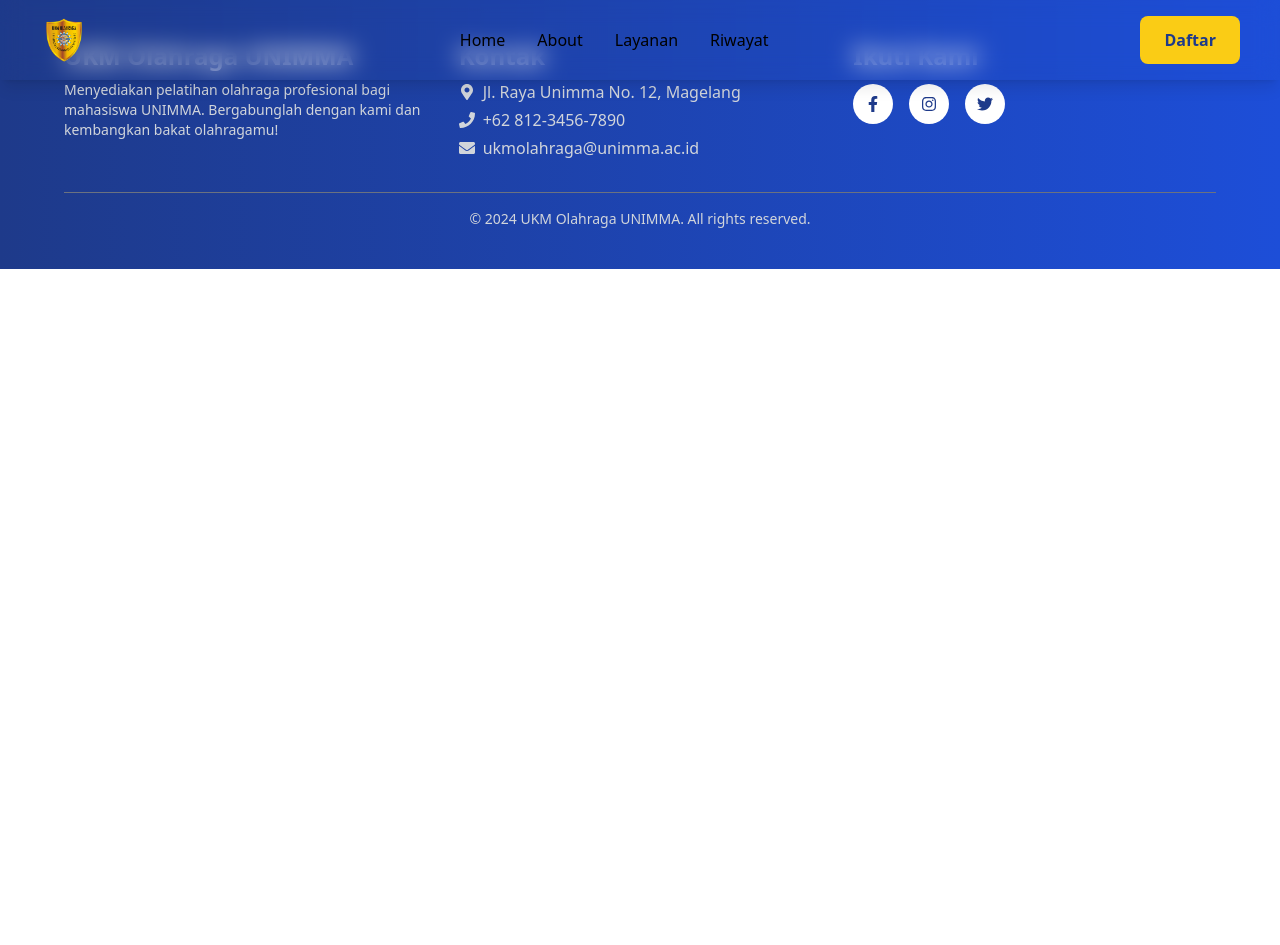
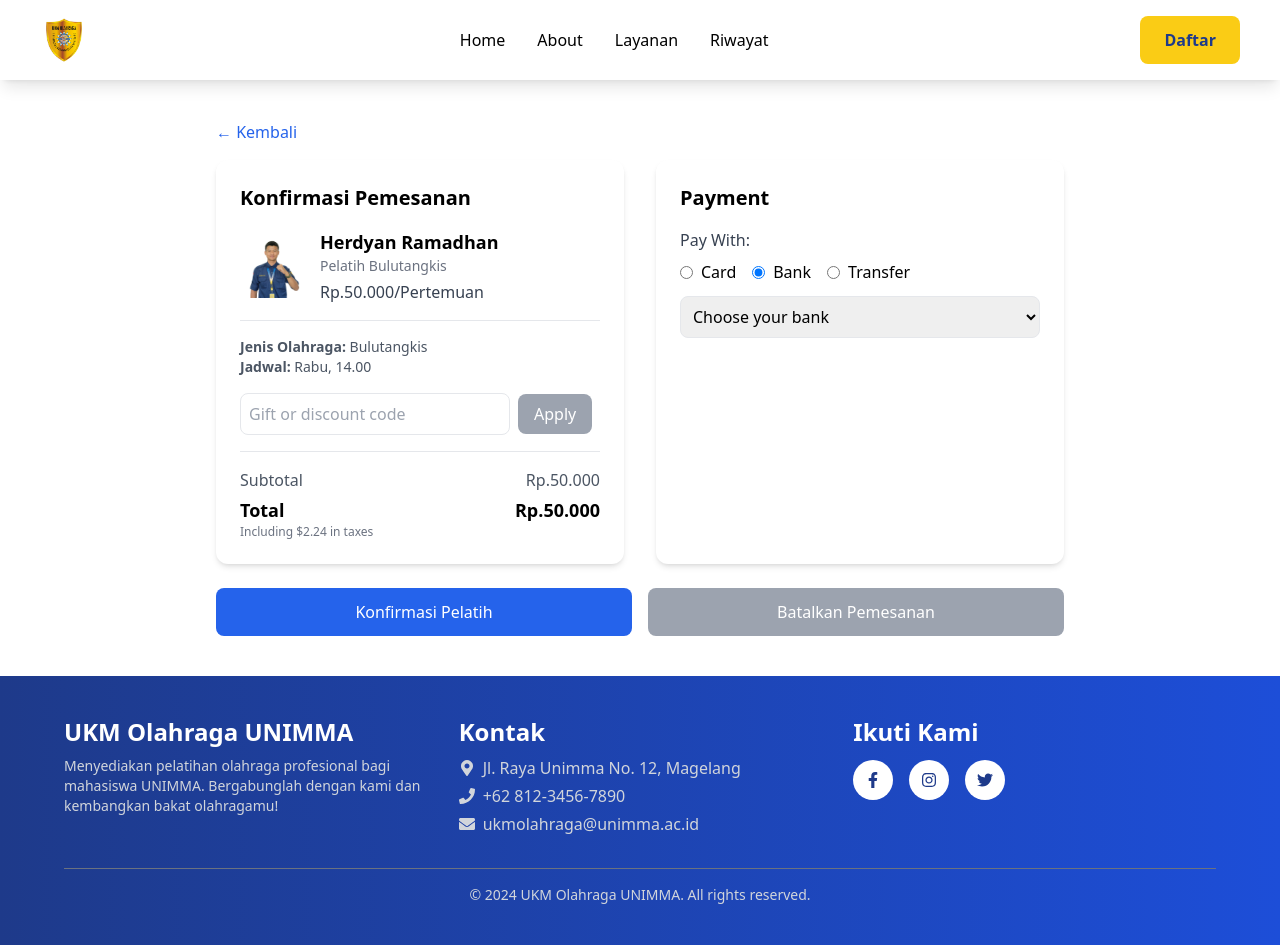
Before and after one commit to zidanfarhan23333333/RecomdasiUKM, a React (Vite) app: page /pembayaran/1 in a window 1280 px wide. Before the commit the page ends 800 px from the top, so only its background shows below. Built offline with nearby package versions, Linux system fonts and the light colour scheme.

Commit message:
menambahkan pages

```diff
--- a/src/App.jsx
+++ b/src/App.jsx
@@ -6,6 +6,8 @@
 import Tentang from "./pages/Tentang";
 import About from "./pages/About";
 import Layanan from "./pages/Layanan";
+import DetailPelatih from "./components/DetailPelatih";
+import Pembayaran from "./components/Pembayaran";
 
 function App() {
   return (
@@ -16,6 +18,8 @@
         <Route path="/tentang" element={<Tentang />} />
         <Route path="/about" element={<About />} />
         <Route path="/layanan" element={<Layanan />} />
+        <Route path="pelatih/:id" element={<DetailPelatih />} />
+        <Route path="pembayaran/:id" element={<Pembayaran />} />
       </Routes>
       <Footer />
     </Router>
--- /dev/null
+++ b/src/components/DetailPelatih.jsx
@@ -0,0 +1,143 @@
+import React from "react";
+import { useParams, useNavigate } from "react-router-dom";
+import Futsal from "../assets/futsal.png";
+import Bulutangkis from "../assets/bulutangkis.png";
+import Taekwondo from "../assets/tkd.png";
+import Prabu from "../assets/prabu.png";
+import Zulham from "../assets/zulham.png";
+import Rama from "../assets/rama.png";
+import Riza from "../assets/riza.png";
+
+const coaches = [
+  {
+    name: "Prabu Fauzan",
+    division: "Taekwondo",
+    experience: "3-4 Tahun",
+    achievement: "Medali Emas UGM CUP",
+    price: "10000,00",
+    time: "Rabu 14:00",
+    image: Prabu,
+    logo: Taekwondo,
+  },
+  {
+    name: "Riza Putri Anggraini",
+    division: "Taekwondo",
+    experience: "3-4 Tahun",
+    achievement: "Medali Perak UGM CUP",
+    price: "10000,00",
+    time: "Rabu 14:00",
+    image: Riza,
+    logo: Taekwondo,
+  },
+  {
+    name: "Zulham Maulana",
+    division: "Futsal",
+    experience: "3-4 Tahun",
+    achievement: "Medali Emas UGM CUP",
+    price: "10000,00",
+    time: "Rabu 14:00",
+    image: Zulham,
+    logo: Futsal,
+  },
+  {
+    name: "Herdyan Rama",
+    division: "Bulutangkis",
+    experience: "3-4 Tahun",
+    achievement: "Medali Emas UGM CUP",
+    price: "10000,00",
+    time: "Rabu 14:00",
+    image: Rama,
+    logo: Bulutangkis,
+  },
+];
+
+const DetailPelatih = () => {
+  const { id } = useParams();
+  const navigate = useNavigate();
+  const coach = coaches[id];
+
+  if (!coach) {
+    return <p className="text-center text-red-600">Pelatih tidak ditemukan</p>;
+  }
+
+  return (
+    <section className="py-16 px-4 max-w-3xl mx-auto mt-20">
+      <button className="text-blue-500 mb-4" onClick={() => navigate(-1)}>
+        &larr; Kembali
+      </button>
+      <div className="relative bg-white p-8 rounded-xl shadow-lg text-center">
+        {/* Foto Pelatih */}
+        <div className="relative w-36 h-36 mx-auto border-4 border-gray-300 shadow-lg rounded-xl overflow-hidden">
+          <img
+            src={coach.image}
+            alt={coach.name}
+            className="w-full h-full object-cover"
+          />
+        </div>
+
+        {/* Logo Divisi */}
+        <div className="absolute left-1/2 transform -translate-x-1/2 -top-10 w-20 h-20 bg-white p-2 rounded-full border-2 border-gray-300 shadow">
+          <img
+            src={coach.logo}
+            alt={coach.division}
+            className="w-full h-full object-contain"
+          />
+        </div>
+
+        {/* Informasi Pelatih */}
+        <h2 className="text-2xl font-bold mt-4">{coach.name}</h2>
+        <p className="text-gray-500">Pelatih {coach.division}</p>
+
+        {/* Detail Informasi */}
+        <div className="grid grid-cols-2 gap-6 mt-4 text-sm">
+          <div>
+            <p className="text-gray-500">Pengalaman</p>
+            <p className="text-blue-500 font-semibold">{coach.experience}</p>
+          </div>
+          <div>
+            <p className="text-gray-500">Prestasi</p>
+            <p className="text-blue-500 font-semibold">{coach.achievement}</p>
+          </div>
+          <div>
+            <p className="text-gray-500">Biaya</p>
+            <p className="text-green-500 font-semibold">● {coach.price}</p>
+          </div>
+          <div>
+            <p className="text-gray-500">Waktu</p>
+            <p className="text-green-500 font-semibold">● {coach.time}</p>
+          </div>
+        </div>
+
+        {/* Rating */}
+        <div className="mt-4 flex justify-center items-center gap-1 text-yellow-400">
+          <span>⭐</span>
+          <span>⭐</span>
+          <span>⭐</span>
+          <span>⭐</span>
+          <p className="text-gray-500">4.0</p>
+        </div>
+
+        {/* Deskripsi */}
+        <div className="mt-6 text-gray-700 text-sm leading-relaxed">
+          <p>
+            Pelatih {coach.division} adalah individu yang memiliki keahlian
+            dalam melatih atlet untuk menguasai teknik, strategi, dan
+            keterampilan yang dibutuhkan dalam olahraga ini. Mereka membantu
+            atlet dalam mencapai performa terbaik melalui latihan yang intensif
+            dan terarah.
+          </p>
+        </div>
+
+        {/* Tombol Booking */}
+        <button
+          onClick={() => navigate("/pembayaran")}
+          className="mt-6 bg-blue-600 text-white py-3 w-full rounded-lg hover:bg-blue-700 transition"
+        >
+          Booking Pelatih
+        </button>
+      </div>
+    </section>
+  );
+};
+
+export default DetailPelatih;
--- a/src/components/Divisi.jsx
+++ b/src/components/Divisi.jsx
@@ -6,8 +6,10 @@
 import Voli from "../assets/voli.png";
 import Tkd from "../assets/tkd.png";
 import Esport from "../assets/esport.png";
+import { useNavigate } from "react-router-dom";
 
 const Divisi = () => {
+  const navigate = useNavigate();
   const divisiList = [
     { name: "Divisi Futsal", img: Futsal },
     { name: "Divisi Voli", img: Voli },
@@ -29,7 +31,10 @@
         bidang olahraga tertentu. Semua divisi tersebut berada di bawah naungan
         UKM Olahraga.
       </p>
-      <button className="bg-blue-600 text-white py-2 px-4 rounded-lg mb-6">
+      <button
+        onClick={() => navigate("layanan")}
+        className="bg-blue-600 text-white py-2 px-4 rounded-lg mb-6"
+      >
         Lihat Semua
       </button>
 
--- /dev/null
+++ b/src/components/Pembayaran.jsx
@@ -0,0 +1,142 @@
+import { useState } from "react";
+import { useNavigate } from "react-router-dom";
+import Rama from "../assets/rama.png";
+
+const Pembayaran = () => {
+  const navigate = useNavigate();
+  const [paymentMethod, setPaymentMethod] = useState("bank");
+  const [discountCode, setDiscountCode] = useState();
+
+  return (
+    <section className="py-10 px-6 max-w-4xl mx-auto mt-20">
+      {/* Tombol Kembali */}
+      <button
+        className="text-blue-600 flex items-center mb-4"
+        onClick={() => navigate(-1)}
+      >
+        &larr; Kembali
+      </button>
+
+      <div className="grid md:grid-cols-2 gap-8">
+        {/* Kolom Kiri - Detail Pemesanan */}
+        <div className="bg-white p-6 rounded-xl shadow-md">
+          <h2 className="text-xl font-bold">Konfirmasi Pemesanan</h2>
+
+          <div className="flex items-center mt-4">
+            <img
+              src={Rama}
+              alt="Pelatih"
+              className="w-16 h-16 rounded-lg mr-4 object-cover"
+            />
+            <div>
+              <h3 className="text-lg font-semibold">Herdyan Ramadhan</h3>
+              <p className="text-gray-500 text-sm">Pelatih Bulutangkis</p>
+              <p className="text-gray-700 font-medium mt-1">
+                Rp.50.000/Pertemuan
+              </p>
+            </div>
+          </div>
+
+          <div className="mt-4 border-t pt-4">
+            <p className="text-gray-600 text-sm">
+              <span className="font-semibold">Jenis Olahraga:</span> Bulutangkis
+            </p>
+            <p className="text-gray-600 text-sm">
+              <span className="font-semibold">Jadwal:</span> Rabu, 14.00
+            </p>
+          </div>
+
+          {/* Input Voucher / Diskon */}
+          <div className="mt-4">
+            <input
+              type="text"
+              placeholder="Gift or discount code"
+              value={discountCode}
+              onChange={(e) => setDiscountCode(e.target.value)}
+              className="w-3/4 p-2 border rounded-lg"
+            />
+            <button className="bg-gray-400 text-white px-4 py-2 rounded-lg ml-2">
+              Apply
+            </button>
+          </div>
+
+          {/* Subtotal & Total */}
+          <div className="mt-4 border-t pt-4">
+            <p className="text-gray-600">
+              Subtotal <span className="float-right">Rp.50.000</span>
+            </p>
+            <p className="text-lg font-semibold mt-1">
+              Total <span className="float-right">Rp.50.000</span>
+            </p>
+            <p className="text-xs text-gray-500">Including $2.24 in taxes</p>
+          </div>
+        </div>
+
+        {/* Kolom Kanan - Metode Pembayaran */}
+        <div className="bg-white p-6 rounded-xl shadow-md">
+          <h2 className="text-xl font-bold">Payment</h2>
+
+          {/* Pilihan Metode Pembayaran */}
+          <div className="mt-4">
+            <p className="text-gray-700 font-medium">Pay With:</p>
+            <div className="flex gap-4 mt-2">
+              <label className="flex items-center">
+                <input
+                  type="radio"
+                  name="payment"
+                  value="card"
+                  onChange={(e) => setPaymentMethod(e.target.value)}
+                  className="mr-2"
+                />
+                Card
+              </label>
+              <label className="flex items-center">
+                <input
+                  type="radio"
+                  name="payment"
+                  value="bank"
+                  checked={paymentMethod === "bank"}
+                  onChange={(e) => setPaymentMethod(e.target.value)}
+                  className="mr-2"
+                />
+                Bank
+              </label>
+              <label className="flex items-center">
+                <input
+                  type="radio"
+                  name="payment"
+                  value="transfer"
+                  onChange={(e) => setPaymentMethod(e.target.value)}
+                  className="mr-2"
+                />
+                Transfer
+              </label>
+            </div>
+
+            {/* Pilihan Bank */}
+            {paymentMethod === "bank" && (
+              <select className="mt-3 w-full p-2 border rounded-lg">
+                <option>Choose your bank</option>
+                <option>Bank BCA</option>
+                <option>Bank Mandiri</option>
+                <option>Bank BRI</option>
+              </select>
+            )}
+          </div>
+        </div>
+      </div>
+
+      {/* Tombol Konfirmasi & Batal */}
+      <div className="mt-6 flex gap-4">
+        <button className="bg-blue-600 text-white py-3 px-6 rounded-lg w-1/2">
+          Konfirmasi Pelatih
+        </button>
+        <button className="bg-gray-400 text-white py-3 px-6 rounded-lg w-1/2">
+          Batalkan Pemesanan
+        </button>
+      </div>
+    </section>
+  );
+};
+
+export default Pembayaran;
--- a/src/pages/Tentang.jsx
+++ b/src/pages/Tentang.jsx
@@ -7,6 +7,7 @@
 import Zulham from "../assets/zulham.png";
 import Rama from "../assets/rama.png";
 import Riza from "../assets/riza.png";
+import { Navigate, useNavigate } from "react-router-dom";
 
 const trainers = [
   {
@@ -52,6 +53,7 @@
 ];
 
 const SearchCoach = () => {
+  const navigate = useNavigate();
   const [isDropdownOpen, setIsDropdownOpen] = useState(false);
   const [selectedFilters, setSelectedFilters] = useState([]);
 
@@ -136,7 +138,10 @@
               Prestasi: {coach.achievement}
             </p>
             <p className="text-green-500 font-bold mt-2">Rp {coach.price}</p>
-            <button className="mt-4 px-4 py-2 bg-blue-500 text-white rounded-lg shadow">
+            <button
+              onClick={() => navigate(`/pelatih/${index}`)}
+              className="mt-4 px-4 py-2 bg-blue-500 text-white rounded-lg shadow"
+            >
               Detail
             </button>
             <FaEllipsisH className="absolute top-2 right-2 text-gray-500 cursor-pointer" />
```
